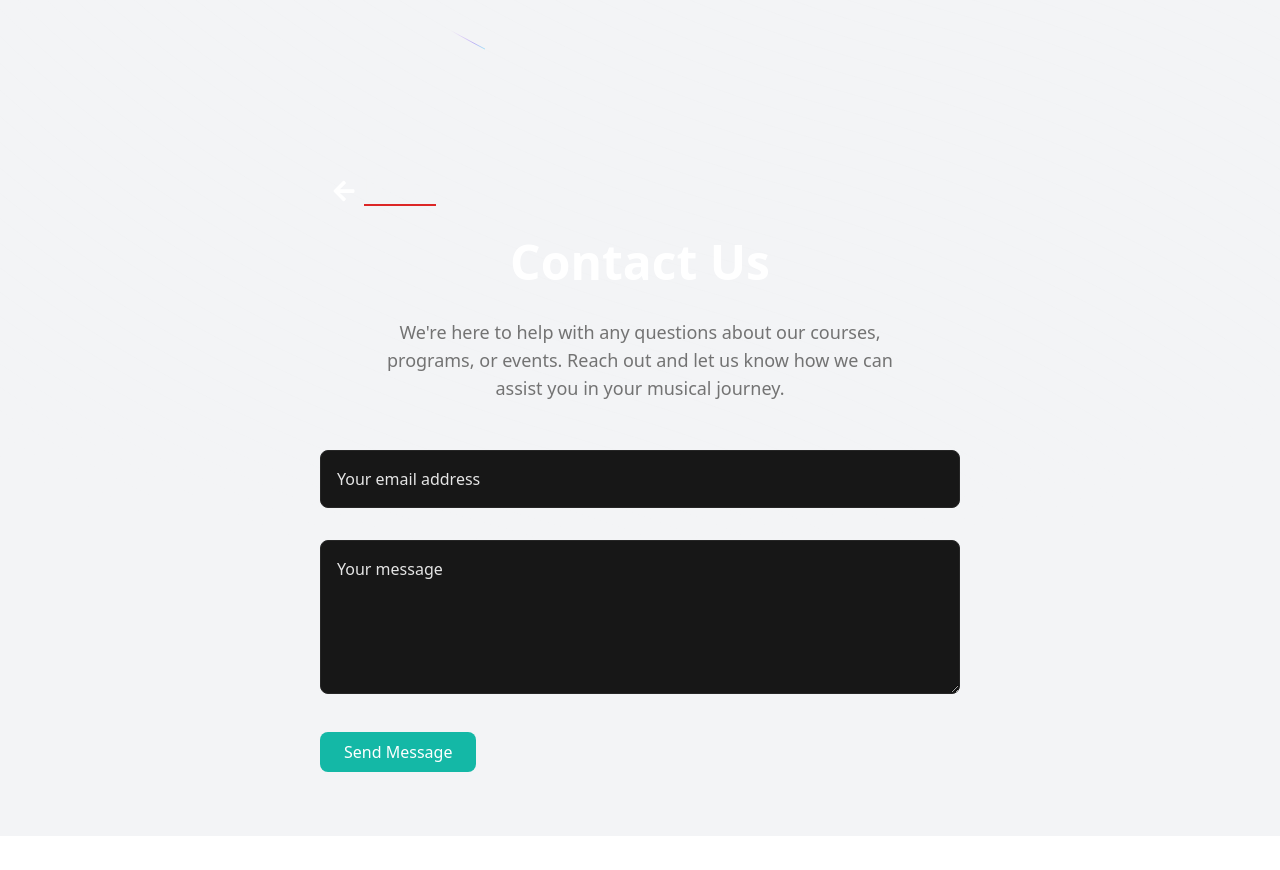
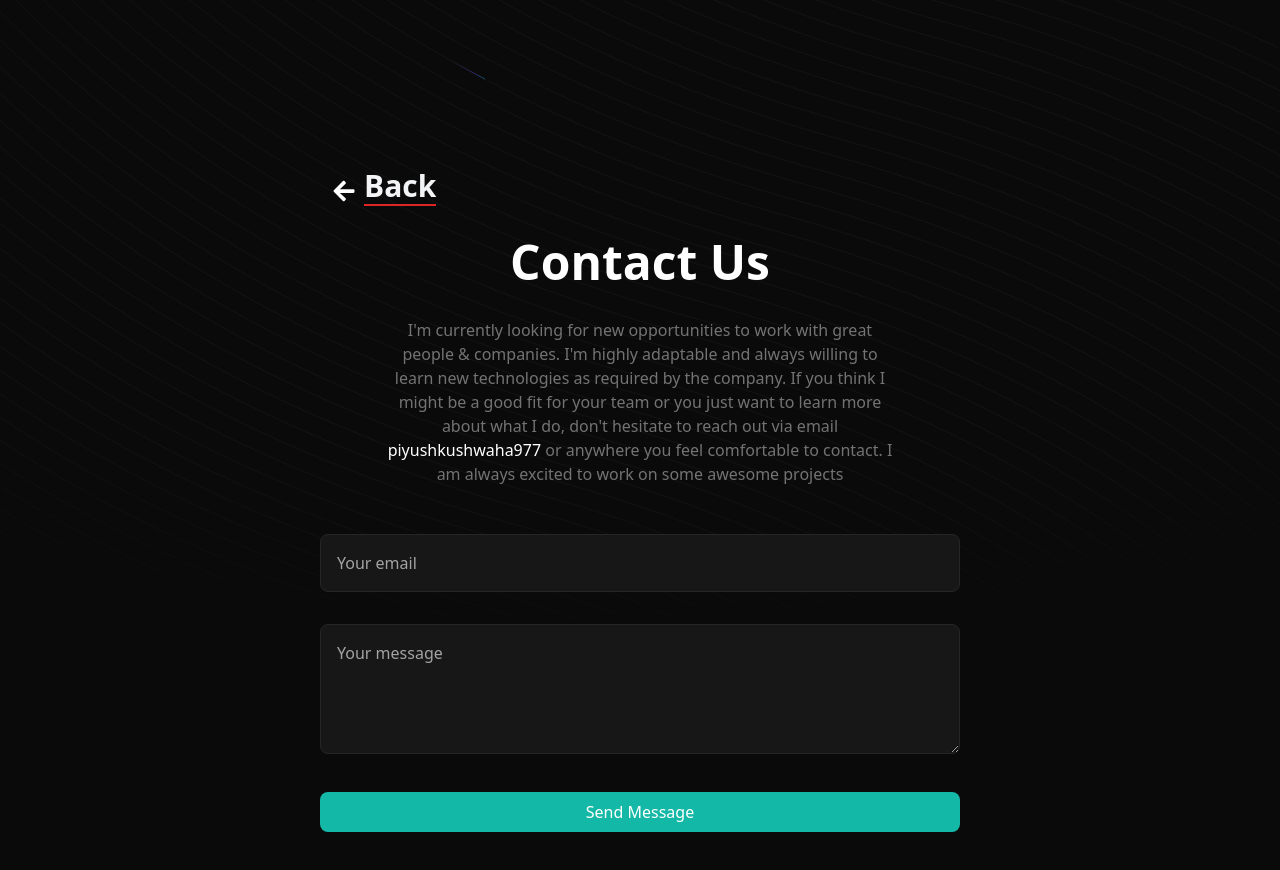
Before and after one commit to piyushkushwaha977/Portfolio, a React (Create React App) app: page /contact in a window 1280 px wide. Shown: the top 870 px of the page. Before the commit the page ends 836 px from the top, so only its background shows below. Built offline with nearby package versions, Linux system fonts and the light colour scheme.

Commit message:
Contact Form added

```diff
--- a/package.json
+++ b/package.json
@@ -3,6 +3,7 @@
   "version": "0.1.0",
   "private": true,
   "dependencies": {
+    "@emailjs/browser": "^4.4.1",
     "@testing-library/jest-dom": "^5.17.0",
     "@testing-library/react": "^13.4.0",
     "@testing-library/user-event": "^13.5.0",
@@ -10,6 +11,7 @@
     "framer-motion": "^11.3.2",
     "react": "^18.3.1",
     "react-dom": "^18.3.1",
+    "react-hot-toast": "^2.4.1",
     "react-icons": "^5.2.1",
     "react-router-dom": "^6.24.1",
     "react-scripts": "5.0.1",
--- a/src/App.jsx
+++ b/src/App.jsx
@@ -1,9 +1,9 @@
 import HomePage from "./pages/HomePage";
-import StudyNotionPage from "./pages/StudyNotionPage";
+import StudyNotionPage from "../src/pages/projectPages/StudyNotionPage";
 import ContactPage from "./pages/ContactPage"
 import { Route,Routes } from "react-router-dom";
 import SkillsPage from "./pages/SkillsPage";
-import FoodFusionPage from "./pages/FoodFusionPage";
+import FoodFusionPage from "../src/pages/projectPages/FoodFusionPage";
 import ProjectsPage from "./pages/ProjectsPage";
 // import Navbar from "./components/custom/Navbar";
 
--- /dev/null
+++ b/src/data/index.js
@@ -0,0 +1,6 @@
+
+
+export const EnvVariables = {
+ serviceId : JSON.stringify(process.env.REACT_APP_EMAIL_SERVICE_ID) ,
+ publicKey : JSON.stringify(process.env.REACT_APP_EMAIL_PUBLIC_KEY)
+}
--- a/src/pages/ContactPage.jsx
+++ b/src/pages/ContactPage.jsx
@@ -2,21 +2,80 @@ import { Link } from "react-router-dom";
 import React, {  useState } from 'react';
 import { BackgroundBeams } from '../components/ui/background-beams';
 import { FaArrowLeft } from "react-icons/fa";
-// import Footer from "../components/custom/Footer";
+import {toast ,Toaster} from "react-hot-toast";
+import  emailjs  from "@emailjs/browser";
+
 
 function ContactPage() {
-  const [email, setEmail] = useState('');
-  const [message, setMessage] = useState('');
 
-  const handleSubmit = (event) => {
-    event.preventDefault();
-    console.log('Submitted:', { email, message });
-  };
+  const [formData, setFormData] = useState({
+    email:"",
+    message:""
+  });
+
+  const [ errors, setErrors] = useState({});
+  const [ isSending, setIsSending] = useState(false);
+
+  const handleChange = (e) => {
+       const {name,value} = e.target;
+       console.log("event" , e.target.value)
+       setFormData({
+        ...formData,
+        [name]:value,
+       })
+  }
+
+  const validata = () => {
+    let errors = {}
+    if(!formData.email) {
+      errors.email = "EMAIL is required"
+    }else if(!/\S+@\S+\.\S+/.test(formData.email)){
+      errors.email = "EMAIL is Invalid"
+    }
+    if(!formData.message) errors.message = "Message is required"
+
+    return errors;
+
+  }
+
+  const handleSubmit = (e) => {
+      e.preventDefault();
+      const validataErrors = validata();
+      if( Object.keys(validataErrors).length > 0){
+        setErrors(validataErrors)
+      }else{
+        setErrors({});
+        setIsSending(true);
+
+        emailjs
+        .send(
+            "service_gi7djl7",
+            "template_f1o228k",
+             formData,
+            "aK-U1gzeMDq-GwXGk",
+        )
+        .then( (response) => {
+          console.log("SUCCESS" , response.status, response.text);
+          toast.success("Message Sent Successfully");
+          setFormData({
+            email:"",
+            message:""
+          })
+          setIsSending(false)
+
+        }).catch( (error) => {
+          console.log("ERROR", error);
+          toast.error("Failed to Send Message")
+          setIsSending(false)
+        })
+      }
+  }
 
   return (
   <>
 
-    <div className="min-h-screen bg-gray-100 dark:bg-neutral-950 py-12 md:pt-36 relative overflow-hidden">
+    <div className="min-h-screen bg-neutral-950 py-12 md:pt-36 relative overflow-hidden">
+      <Toaster/>
       {' '}
       {/* Ensure the container is relative */}
       {/* BackgroundBeams with adjusted z-index */}
@@ -39,34 +98,49 @@ function ContactPage() {
         <h1 className="text-4xl md:text-5xl text-center font-sans font-bold mb-8 text-white">
           Contact Us
         </h1>
-        <p className="text-neutral-500 max-w-lg mx-auto my-2 text-lg text-center mb-12">
-          We&apos;re here to help with any questions about our courses,
-          programs, or events. Reach out and let us know how we can assist you
-          in your musical journey.
+        <p className="text-neutral-500 max-w-lg mx-auto my-2  text-center mb-12">
+          I'm currently looking for new opportunities to work with great people & companies.
+          I'm highly adaptable and always willing to learn new technologies as required by the company.
+          If you think I might be a good fit for your team or you just want to learn more about what I do,
+          don't hesitate to reach out via email <span className=" text-white">piyushkushwaha977</span> or anywhere you feel comfortable to contact.
+           I am always excited to work on some awesome projects
         </p>
         <form onSubmit={handleSubmit} className="space-y-8 mt-4 border-gray-700 ">
           <input
             type="email"
-            value={email}
-            onChange={(e) => setEmail(e.target.value)}
-            placeholder="Your email address"
-            className="rounded-lg border border-neutral-800 focus:ring-2 focus:ring-teal-500 w-full p-4 bg-neutral-900 placeholder:text-neutral-200"
+            name="email"
+            value={formData.email}
+            onChange={handleChange}
+            placeholder="Your email "
+            className="rounded-lg border border-neutral-800 focus:ring-2 focus:ring-teal-500 w-full p-4 bg-neutral-900 placeholder:text-neutral-400  text-neutral-200"
             required
           />
+          {errors.message && (
+            <p className=" text-sm text-red-700"> {errors.message} </p>
+          )}
+
+
           <textarea
-            value={message}
-            onChange={(e) => setMessage(e.target.value)}
+            type="message"
+            name="message"
+            value={formData.message}
+            onChange={handleChange}
             placeholder="Your message"
-            className="rounded-lg border border-neutral-800 focus:ring-2 focus:ring-teal-500 w-full p-4 bg-neutral-900 placeholder:text-neutral-200"
-            rows={5}
+            className="rounded-lg border border-neutral-800 focus:ring-2 focus:ring-teal-500 w-full p-4 bg-neutral-900 placeholder:text-neutral-400 text-neutral-200"
             required
+            rows={4}
           ></textarea>
+          {errors.message && (
+            <p className=" text-sm text-red-700"> {errors.message} </p>
+          )}
 
           <button
             type="submit"
-            className=" px-6 py-2 rounded-lg bg-teal-500 text-white font-medium transition-all duration-300 hover:bg-teal-800 focus:outline-none focus:ring-2 focus:ring-teal-500 focus:ring-offset-2"
+            className={` w-full  px-6 py-2 rounded-lg bg-teal-500 text-white font-medium transition-all duration-300 hover:bg-teal-800 focus:outline-none focus:ring-2 focus:ring-teal-500 focus:ring-offset-2
+            ${ isSending && "cursor-not-allowed opacity-50"}`}
+            disabled={isSending}
           >
-            Send Message
+            {isSending ? "Sending..." : "Send Message"}
           </button>
         </form>
 
--- a/src/pages/ProjectsPage.jsx
+++ b/src/pages/ProjectsPage.jsx
@@ -16,16 +16,16 @@ const ProjectsPage = () => {
                </Link>
               </div>
                         {/* SKILLS SECTION */}
-            <div className=' w-full mx-auto  '>
+            <div className=' w-full mx-auto mb-36  '>
                   <div className=' w-full md:max-w-4xl lg:max-w-5xl mx-auto'>
-                     <h2 className=' mb-16 mt-4  w-fit mx-auto font-bold text-3xl md:text-4xl text-center text-gray-200 border-b-2  border-gray-500 '
+                     <h2 className=' mb-16 mt-4  w-fit mx-auto font-bold text-3xl md:text-4xl text-center bg-gradient-to-b from-slate-300 to-purple-500 text-transparent bg-clip-text border-b-2  '
                      > MY PROJECTS</h2>
                     {/* SKILLS CATEGORIES */}
                       <div className=' flex flex-col gap-12  md:max-w-2xl mx-2 md:mx-auto'>
                        {/* FRONTEND SKILLS */}
                        <div className=' flex flex-col '>
                            <div className='w-fit flex gap-1 md:gap-2 items-center justify-center'>
-                            <h2 className=' md:pb-3 font-semibold text-lg text-gray-300 md:text-2xl border-b-2 border-red-500'
+                            <h2 className=' md:pb-3 font-semibold text-lg text-gray-300 md:text-2xl border-b-2 border-slate-700'
                             >  MERN  | FULL STACK PROJECTS</h2>
                            </div>
                             <div className=' mx-1 md:mx-4 '>
@@ -45,7 +45,7 @@ const ProjectsPage = () => {
                           {/* BACKEND SKILLS */}
                           <div className=' flex flex-col '>
                            <div className='w-fit flex gap-1 md:gap-2 items-center justify-center'>
-                            <h2 className=' md:pb-3 font-semibold text-lg text-gray-300 md:text-2xl border-b-2 border-blue-500
+                            <h2 className=' md:pb-3 font-semibold text-lg text-gray-300 md:text-2xl border-b-2 border-slate-700
                             '> REACT/NEXT.JS | FRONTEND-PROJECTS</h2>
                            </div>
                             <div className=' mx-1 md:mx-4 '>
@@ -65,7 +65,7 @@ const ProjectsPage = () => {
                          {/* Tools and Platforms TECH */}
                          <div className=' flex flex-col '>
                            <div className='w-fit flex gap-1 md:gap-2 items-center justify-center'>
-                            <h2 className=' md:pb-3 font-semibold text-lg text-gray-300 md:text-2xl border-b-2 border-green-500
+                            <h2 className=' md:pb-3 font-semibold text-lg text-gray-300 md:text-2xl border-b-2 border-slate-700
                             '>  MERN  | FULL STACK PROJECTS</h2>
                            </div>
                             <div className=' mx-1 md:mx-4 '>
--- a/src/pages/SkillsPage.jsx
+++ b/src/pages/SkillsPage.jsx
@@ -8,9 +8,9 @@ import Footer from "../components/custom/Footer";
 
 const SkillsPage = () => {
   return (
-    <>
+    <div className=" h-full w-full">
             {/* SKILLS SECTION */}
-            <div className=' w-full mx-auto mt-20 md:mt-[10rem] h-[35rem] md:h-[50rem] '>
+            <div className=' w-full mx-auto mt-20 md:mt-[10rem] h-full  '>
               <div className=" text-white flex  w-fit rounded-sm py-2 ">
                <Link to="/"   className=" text-xl font-bold md:text-3xl flex items-center justify-center ml-3 md:36 lg:ml-48 gap-2  ">
                   <FaArrowLeft className=" inline md:text-2xl text-black md:mt-2"/>
@@ -70,8 +70,10 @@ const SkillsPage = () => {
 
               </div>
 
-              <Footer/>
-    </>
+              <div>
+               <Footer/>
+              </div>
+    </div>
   )
 }
 
--- a/src/pages/FoodFusionPage.jsx
+++ b/src/pages/projectPages/FoodFusionPage.jsx
@@ -1,5 +1,5 @@
 import React from 'react'
-import ProjectHero from '../components/custom/ProjectHero'
+import ProjectHero from '../../components/custom/ProjectHero'
 
 const FoodFusionPage = () => {
   return (
--- a/src/pages/StudyNotionPage.jsx
+++ b/src/pages/projectPages/StudyNotionPage.jsx
@@ -1,5 +1,5 @@
 import React from 'react'
-import ProjectHero from '../components/custom/ProjectHero'
+import ProjectHero from '../../components/custom/ProjectHero'
 
 const StudyNotionPage = () => {
   return (
```
Also changed, not shown: src/pages/HomePage.jsx (+54 -21 lines), src/components/custom/Button.jsx (deleted), 2 other files (tests, documents, lock files or other folders).
